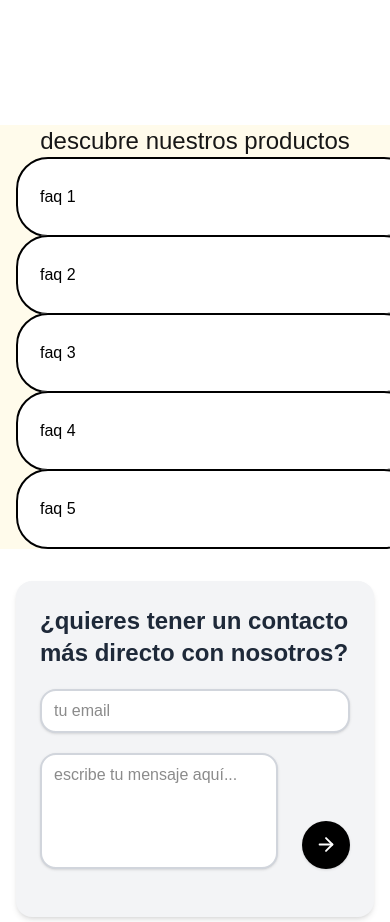
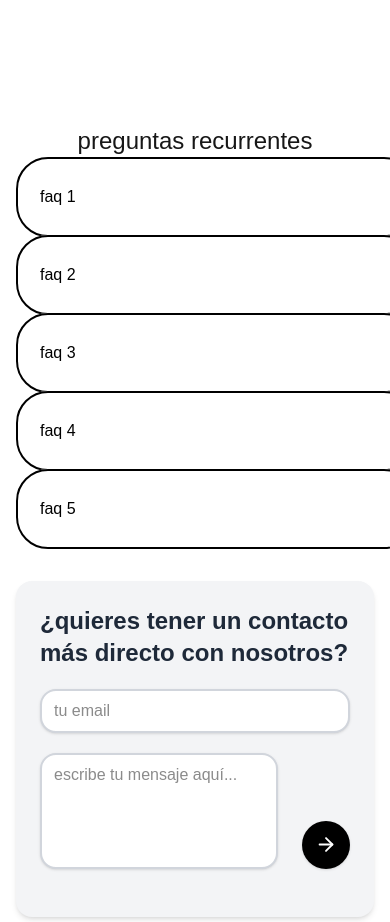
Before and after one commit to JaumeEsquerdo/oli-de-la-torre, a Next.js app in the folder oli-maleno/: page / in a window 390 px wide. Shown: the part 5460-6382 px from the top of the page. Built offline with nearby package versions, Linux system fonts and the light colour scheme; no server answers.

Commit message:
actualizar forma layout producto por una mas redondeada

```diff
--- a/oli-maleno/app/page.tsx
+++ b/oli-maleno/app/page.tsx
@@ -38,7 +38,7 @@ export default function Home() {
           <Hero />
         </div>
         <InfiniteMarquee />
-        <div className="h-fit bg-amber-50 flex flex-col gap-10 px-4 md:p-12">
+        <div className="h-fit bg-green-50 rounded-4xl flex flex-col gap-10 px-4 md:p-12">
           <h2 className="text-2xl text-center md:text-start">descubre nuestros productos</h2>
           <div className="grid grid-cols-1 md:grid-cols-4 gap-8 place-items-start">
             <Productos />
@@ -57,8 +57,8 @@ export default function Home() {
         {/* seccion TARJETA ANIMADA  */}
         <AnimatedCard />
         {/* seccion FAQ */}
-        <div className="h-fit w-full bg-amber-50 flex flex-col md:flex-row justify-between px-4 md:p-12">
-          <h2 className="text-2xl text-center md:text-start">descubre nuestros productos</h2>
+        <div className="h-fit w-full flex flex-col md:flex-row justify-between px-4 md:p-12">
+          <h2 className="text-2xl text-center md:text-start">preguntas recurrentes</h2>
           <FAQ />
         </div>
         {/* seccion FORMULARIO */}
```
